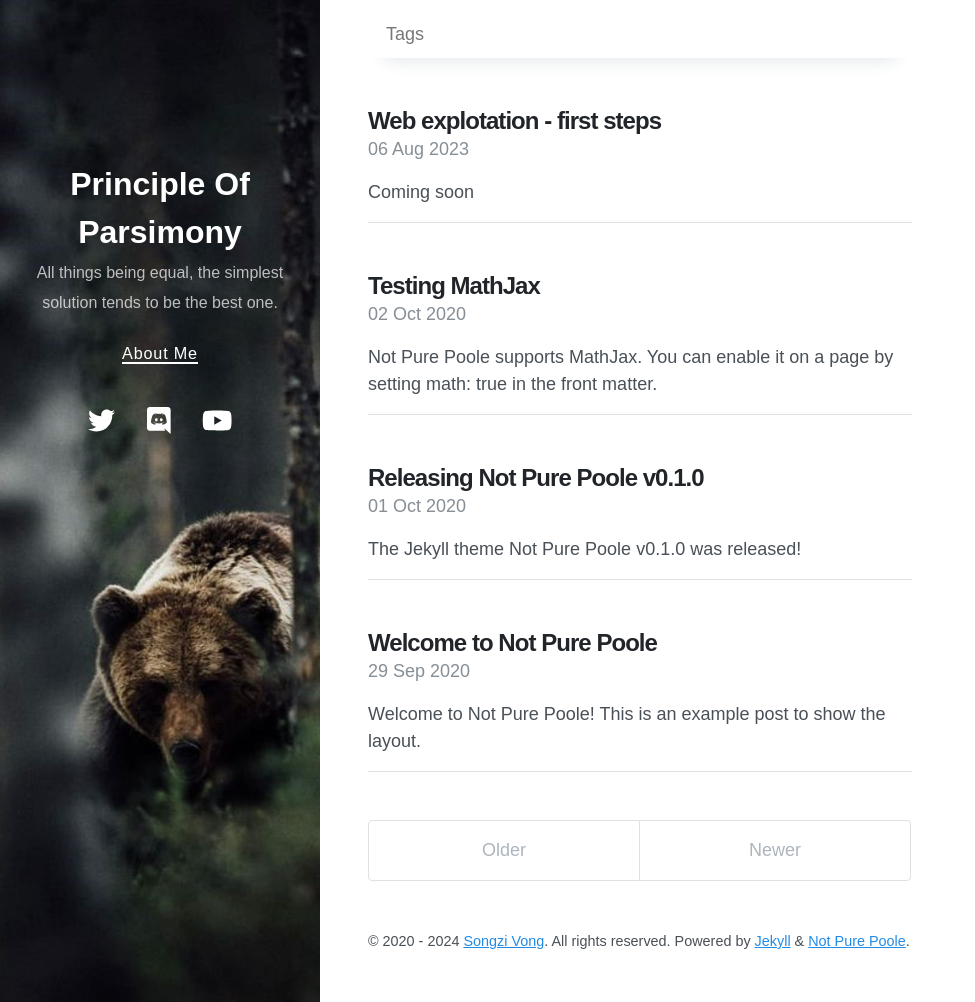
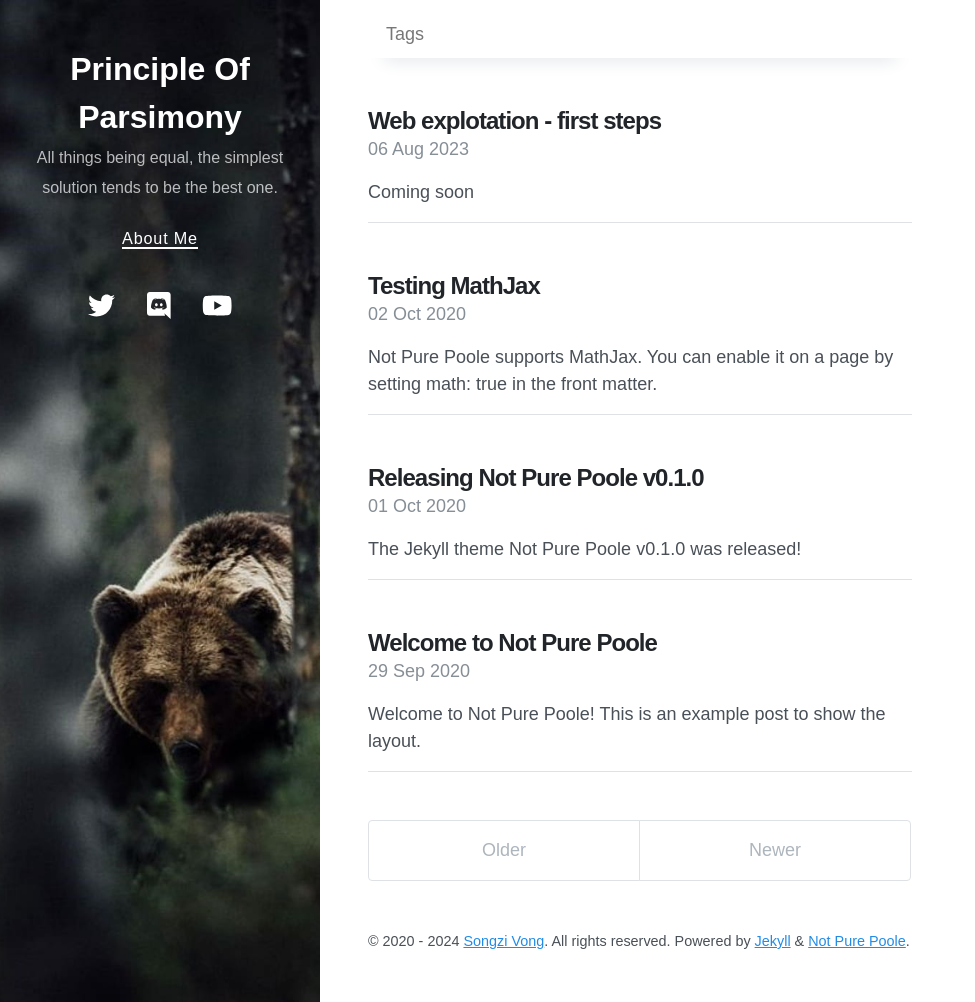
Before and after one commit to InfoSecGopNik/CTF, a Jekyll site: the page built from index.html, in a window 1280 px wide and 1002 px high. Shown: the whole window, without its empty margins (0-975 px from the left). Built offline with Jekyll 4.4.1, drawn with Linux system fonts in a browser that asks for light colours; nearby versions of some CDN libraries; the list of posts is cut into pages by our own code.

Commit message:
Update _sidebar.scss

```diff
--- a/_sass/_sidebar.scss
+++ b/_sass/_sidebar.scss
@@ -4,7 +4,7 @@
 
 .masthead {
   text-align: center;
-  margin: 50% auto auto;
+  margin: 10% auto auto;
   width: 100%;
 
   a {
```
